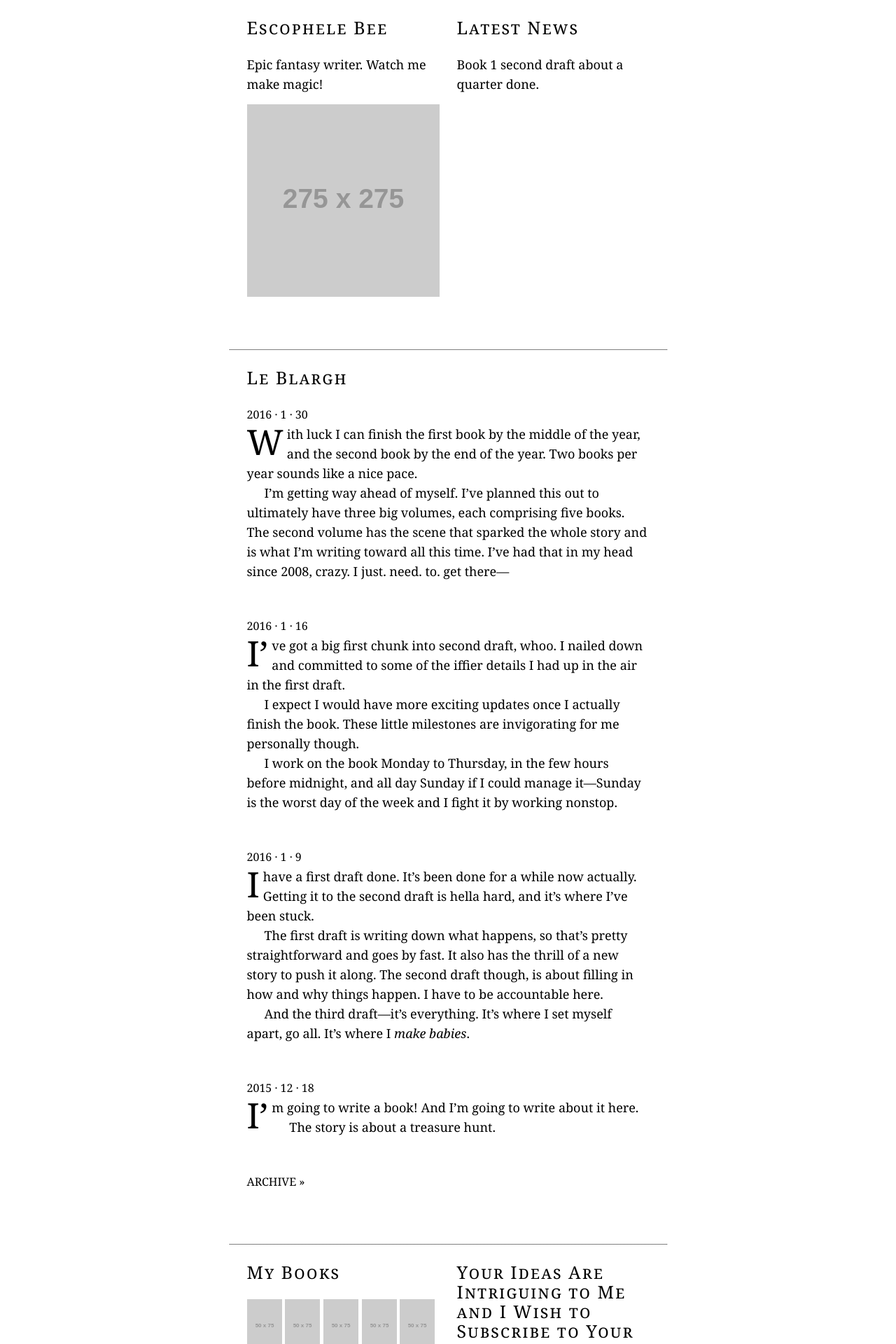
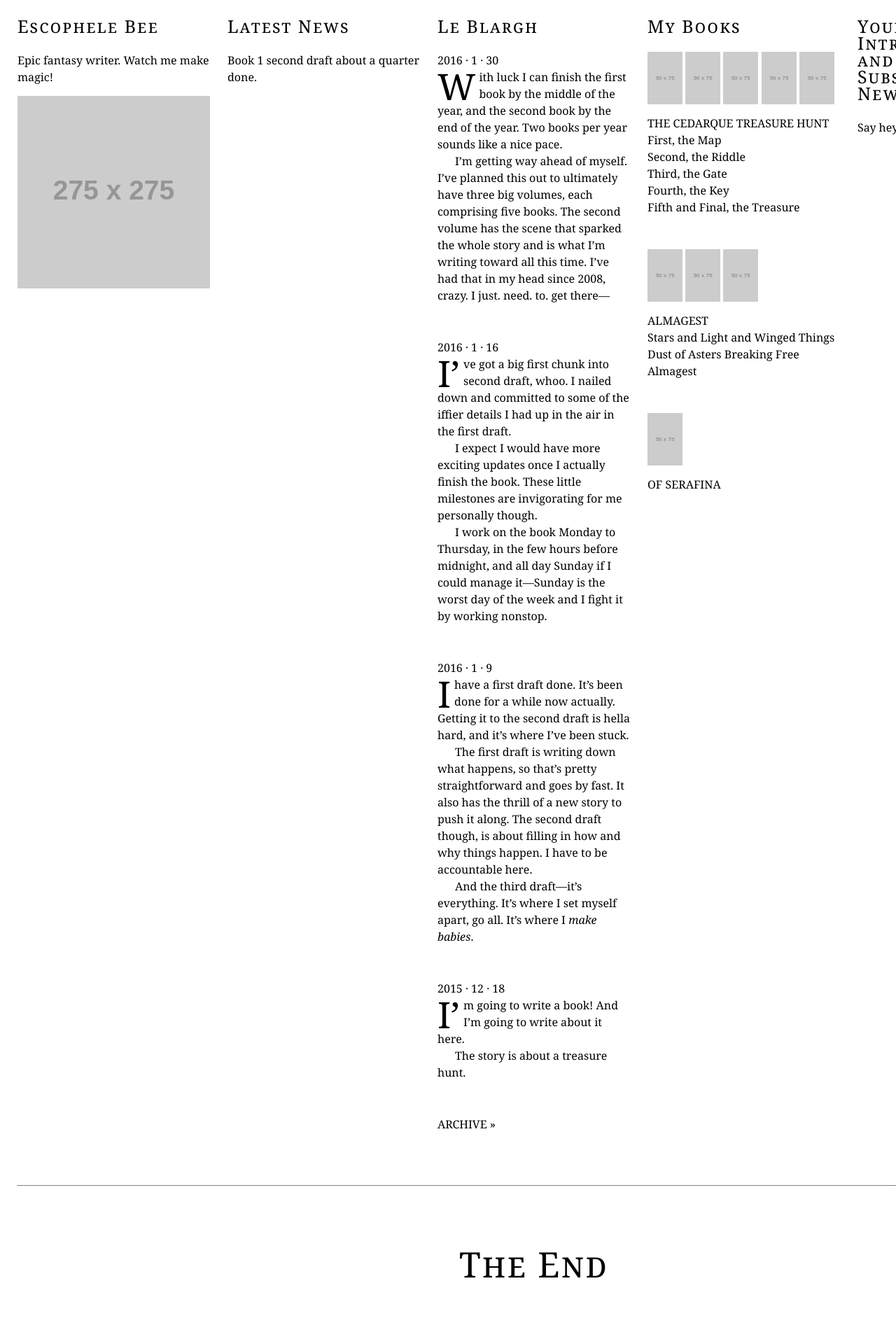
Before and after one commit to escophele/escophele, a Jekyll site: the page built from index.html, in a window 1280 px wide. Shown: the top 1920 px of the page at 70% size. Built offline with Jekyll 4.4.1, drawn with Linux system fonts in a browser that asks for light colours; comment, search, counter and statistics services are not loaded.

Commit message:
save point

```diff
--- a/style.css
+++ b/style.css
@@ -2,7 +2,7 @@
 { padding:0; margin:0; border:0; }
 
 body
-{ font:15px/25px georgia, serif; }
+{ font:16px/24px georgia, serif; }
 
 h1
 { font-weight:normal; font-size:25px; font-variant:small-caps; letter-spacing:2px; margin-bottom:25px; }
@@ -17,13 +17,10 @@
 { text-decoration:none; color:black; }
 
 .wrapper
-{ position:relative; width:100%; max-width:1525px; }
+{ position:relative; xwidth:100%; width:1525px; }
 
 .column
 { float:left; width:275px; padding:25px 0 25px 25px; }
-
-.blargh
-{ }
 
 .post
 { margin-bottom:50px; }
@@ -32,10 +29,7 @@
 { text-indent:25px; }
 
 .post p:first-of-type:first-letter
-{ font-size:50px; display:inline-block; float:left; line-height:40px; padding:5px 5px 0 0; }
-
-.post h2
-{ }
+{ font-size:52px; display:inline-block; float:left; line-height:40px; padding:5px 5px 0 0; }
 
 .post img
 { text-indent:0; }
@@ -46,14 +40,8 @@
 .post-nav
 { font-weight:normal; font-size:16px; text-transform:uppercase; padding-bottom:50px; }
 
-.books
-{ }
-
 .books img
 { margin:0; padding-bottom:15px; vertical-align:top; display:inline-block; }
-
-.books h2
-{ }
 
 .the-end
 { clear:both; border-top:1px dotted black; text-align:center; padding:100px 0 125px; margin:0 25px; }
@@ -63,11 +51,14 @@
 
 
 /* Two columns */
-@media only screen and ( min-width:676px ) and ( max-width:1525px )
+@media only screen and ( min-width:676px ) and ( max-width:1225px )
 {
 
    body
    { font:18px/28px georgia, serif; }
+
+   h2
+   { font-size:18px; }
 
    .wrapper
    { max-width:675px; padding:0 25px; margin:auto; box-sizing:border-box; }
@@ -77,6 +68,9 @@
 
    .blargh
    { width:575px; border-top:1px dotted black; border-bottom:1px dotted black; padding:25px; }
+
+   .post p:first-of-type:first-letter
+   { font-size:56px; line-height:50px; }
 
    .the-end
    { margin:0; }
@@ -94,7 +88,7 @@
    { margin-bottom:0; width:100%; max-width:350px; }
 
    h1
-   { font-size:30px; }
+   { font-size:28px; }
 
    h2
    { font-size:20px; }
```
Also changed, not shown: _layouts/default.html (indentation only), 3 other files.
